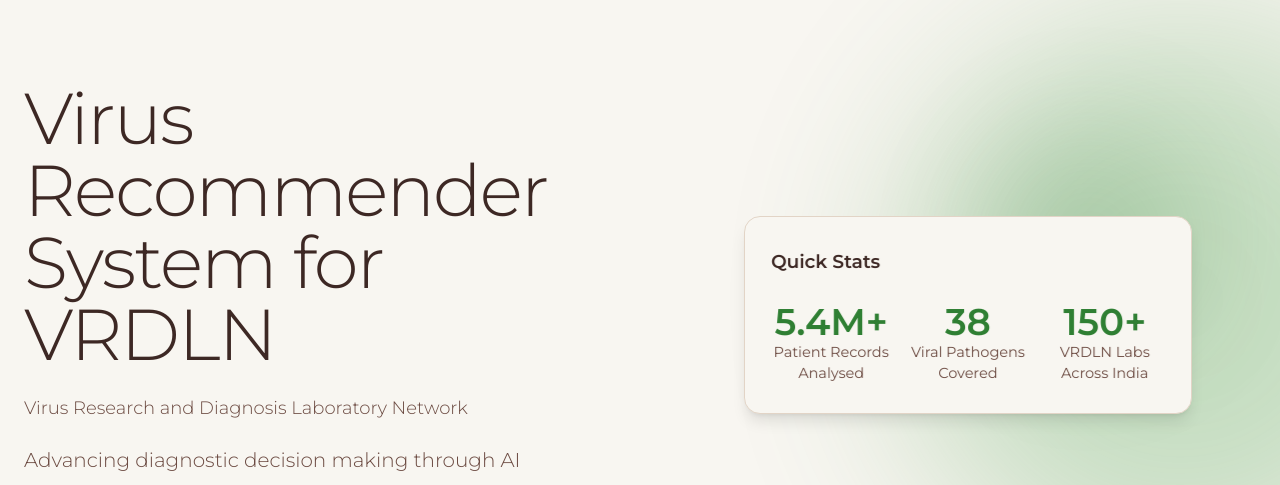
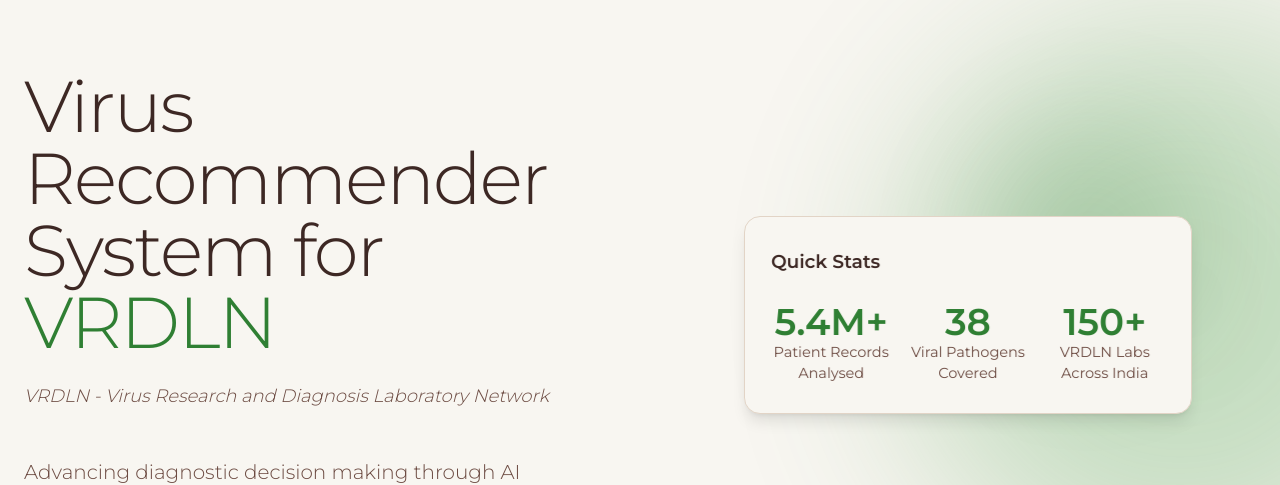
Before and after one commit to kalpokoch/Virus-detection, a React (Vite) app: page / in a window 1280 px wide. Shown: the part 142-627 px from the top of the page. Built offline with nearby package versions, Linux system fonts and the light colour scheme; no server answers; the HTML template or start-up script is replaced by a standard one.

Commit message:
abbreviation for VRDLN added

```diff
--- a/src/components/home/HeroSection.tsx
+++ b/src/components/home/HeroSection.tsx
@@ -1,4 +1,5 @@
 import { Link } from "react-router-dom";
+import { motion } from "framer-motion";
 import { Button } from "@/components/ui/button";
 import { Card, CardContent } from "@/components/ui/card";
 
@@ -58,11 +59,19 @@
       <div className="container relative z-10 grid min-h-[85vh] items-center gap-12 px-4 pt-20 pb-12 md:px-6 lg:grid-cols-2 lg:gap-20">
         <div className="relative z-10 flex flex-col justify-center space-y-6">
           <h1 className="text-5xl font-light tracking-tight text-foreground sm:text-6xl md:text-7xl leading-[1.1]">
-            Virus Recommender System for VRDLN
+            Virus Recommender System for{" "}
+            <span className="text-primary">VRDLN</span>
           </h1>
-          <p className="max-w-[600px] text-lg font-light text-muted-foreground">
-            Virus Research and Diagnosis Laboratory Network
-          </p>
+          <div className="max-w-[600px] min-h-[3.25rem]">
+            <motion.p
+              className="text-lg font-light italic text-muted-foreground"
+              initial={{ opacity: 0, y: 10 }}
+              animate={{ opacity: 1, y: 0 }}
+              transition={{ delay: 1.2, duration: 0.3, ease: "easeOut" }}
+            >
+              VRDLN - Virus Research and Diagnosis Laboratory Network
+            </motion.p>
+          </div>
           <p className="max-w-[600px] text-lg font-light text-muted-foreground md:text-xl mt-6">
             Advancing diagnostic decision making through AI
           </p>
```
